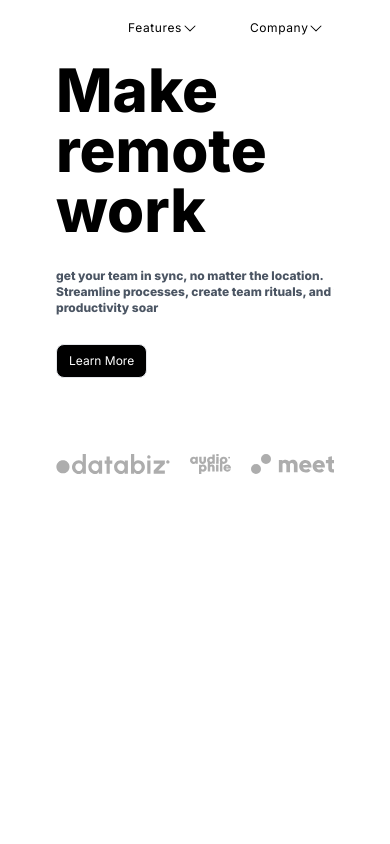
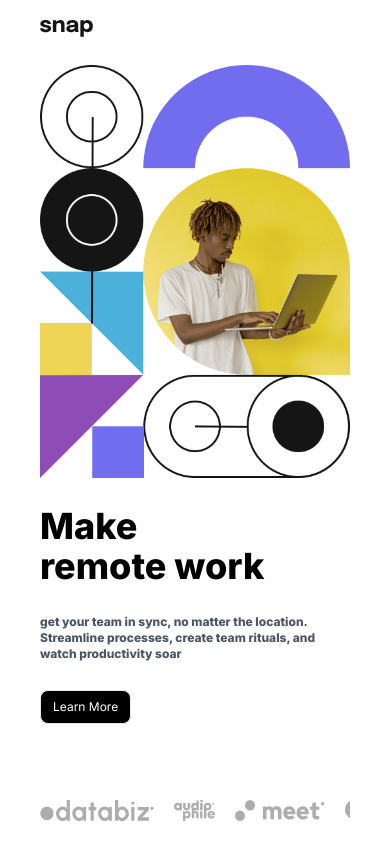
Before and after one commit to michaelNuel/Snap, a Next.js app: page / in a window 390 px wide. Built offline with nearby package versions, Linux system fonts and the light colour scheme.

Commit message:
started working on mobile screen

```diff
--- a/src/app/page.tsx
+++ b/src/app/page.tsx
@@ -4,7 +4,7 @@ import Navbar from "@/components/navbar/Navbar";
 
 export default function Home() {
   return (
-    <main className=" max-w-7xl mx-14 overflow-hidden  ">
+    <main className=" max-w-7xl mx-10 overflow-hidden  ">
       <Navbar/>
       <Content />
     </main>
--- a/src/components/bodyText/Content.tsx
+++ b/src/components/bodyText/Content.tsx
@@ -12,11 +12,20 @@ export default function Content() {
   return (
     <div className='flex justify-evenly items-center mt-2'>
        <div className='flex flex-col gap-7'>
-         <div>
+        <div className='block sm:hidden'>
+          <Image
+           alt={"#"}
+           src={ContentImg}
+           height={350}
+           width={400}
+           objectFit='contain'
+          />
+        </div>
+         <div >
             <Hugetext firstText='Make' secondText='remote work' />
          </div>
-         <div className='w-80'>
-            <h1 className='text-xs text-gray-600 font-extrabold'>get your team in sync, no matter the location. Streamline processes, create team rituals, and watch productivity soar</h1>
+         <div className=' sm:w-80' >
+            <h1 className='text-xs  text-gray-600 font-extrabold'>get your team in sync, no matter the location. Streamline processes, create team rituals, and watch productivity soar</h1>
          </div>
          <div>
             <Darkbtn btnName='Learn More' />
@@ -45,7 +54,7 @@ export default function Content() {
            />
          </div>
        </div>
-       <div>
+       <div className='hidden sm:block'>
           <Image
            alt={"#"}
            src={ContentImg}
--- a/src/components/heading/Hugetext.tsx
+++ b/src/components/heading/Hugetext.tsx
@@ -6,8 +6,8 @@ type HugetextProps = {
 export default function Hugetext(props: HugetextProps) {
   return (
     <div className="flex flex-col">
-      <h1 className="text-6xl font-extrabold">{props.firstText}</h1>
-      <h1 className="text-6xl font-extrabold">{props.secondText}</h1>
+      <h1 className="text-4xl font-extrabold sm:text-6xl">{props.firstText}</h1>
+      <h1 className="text-4xl font-extrabold sm:text-6xl ">{props.secondText}</h1>
     </div>
   )
 }
--- /dev/null
+++ b/src/components/navbar/MobileNav.tsx
@@ -0,0 +1,16 @@
+import Image from "next/image";
+import LogoImg from "../../../public/Images/logo.svg"
+
+export default function MobileNav() {
+  return (
+    <nav className="block py-5 sm:hidden">
+        <div>
+        <Image
+       src={LogoImg}
+        height={17}
+        alt="#"
+          />
+        </div>
+    </nav>
+  )
+}
--- a/src/components/navbar/Navbar.tsx
+++ b/src/components/navbar/Navbar.tsx
@@ -4,12 +4,15 @@ import Link from "next/link";
 import Button from "../button/Button";
 import Features from "./Features";
 import Company from "./Company";
+import MobileNav from "./MobileNav";
 
 
 export default function Navbar() {
 
   return (
-    <nav className='flex justify-between items-center pt-1 overflow-hidden '>
+    <div>
+      <MobileNav />
+    <nav className='hidden sm:flex justify-between items-center pt-1 overflow-hidden '>
       <div className="flex flex-row gap-x-14 items-center">
         <div className="">
           <Image
@@ -43,5 +46,6 @@ export default function Navbar() {
         <Button word="Register" />
       </div>
     </nav>
+    </div>
   )
 }
```
